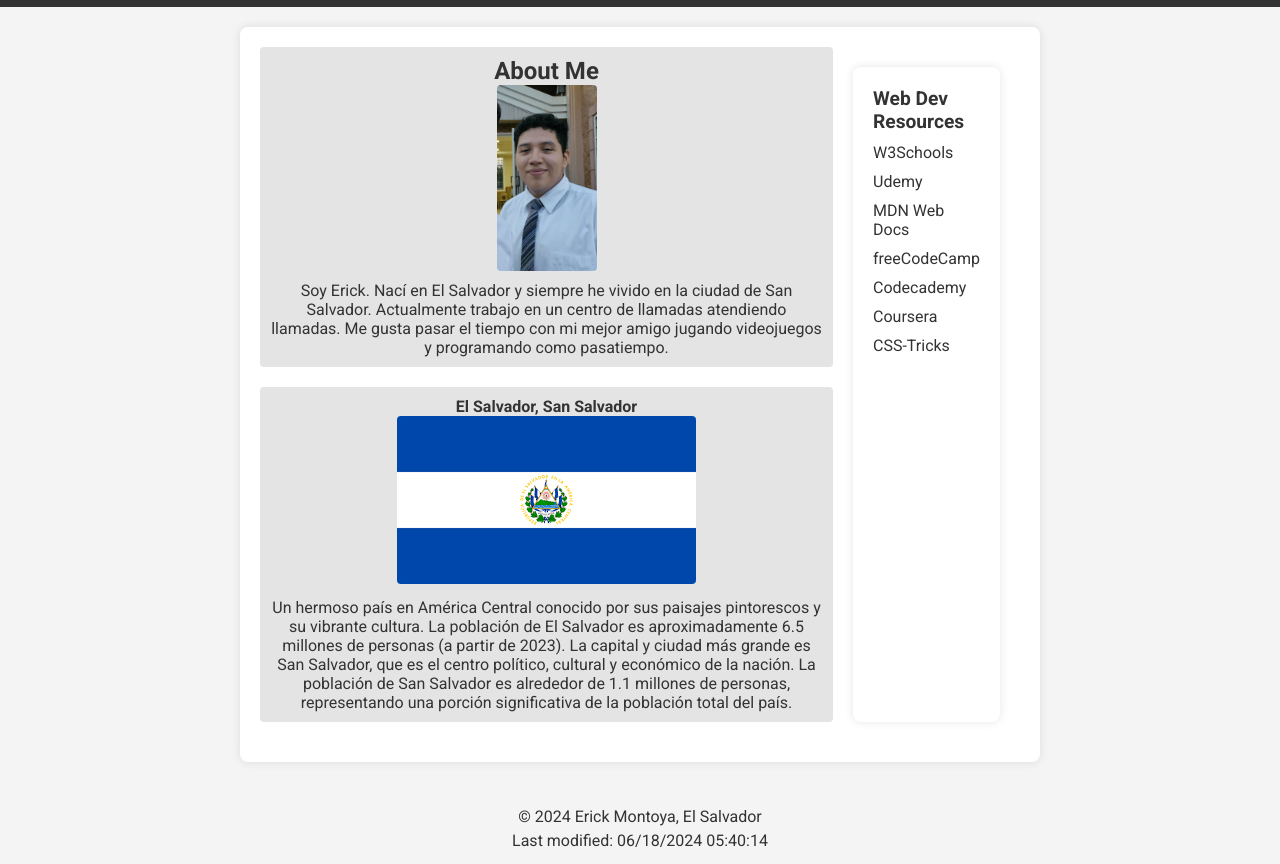
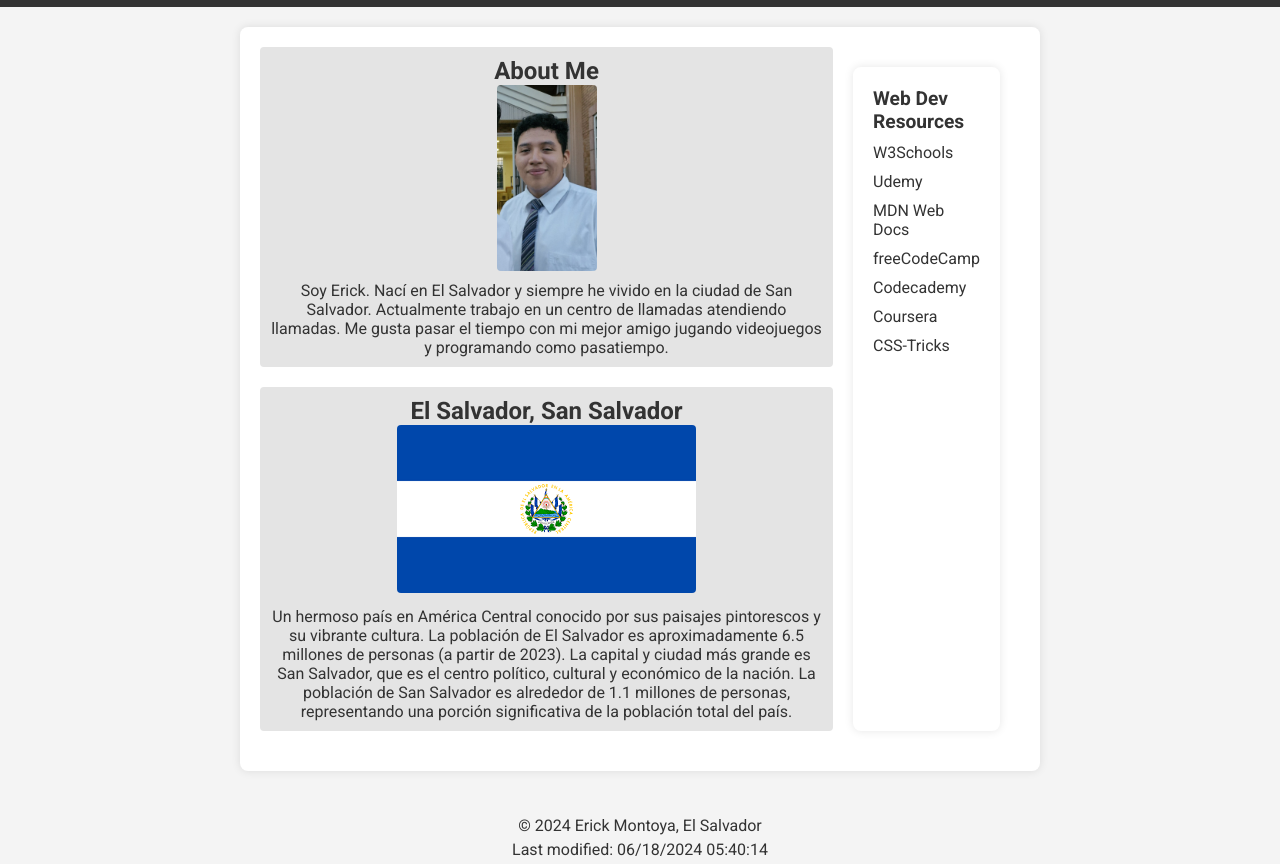
Before and after one commit to montoyaefra/wdd131, a plain HTML site: page index.html in a window 1280 px wide. Shown: the part 80-944 px from the top of the page. Drawn offline with Linux system fonts and the light colour scheme.

Commit message:
h4 fixed

```diff
--- a/index.html
+++ b/index.html
@@ -33,7 +33,7 @@
                 <p>Soy Erick. Nací en El Salvador y siempre he vivido en la ciudad de San Salvador. Actualmente trabajo en un centro de llamadas atendiendo llamadas. Me gusta pasar el tiempo con mi mejor amigo jugando videojuegos y programando como pasatiempo.</p>
             </section>
             <section class="card">
-                <h4>El Salvador, San Salvador</h4>
+                <h2>El Salvador, San Salvador</h2>
                 <div>
                     <img src="images/el_salvador_flag.png" alt="Bandera de El Salvador">
                     <p>Un hermoso país en América Central conocido por sus paisajes pintorescos y su vibrante cultura. La población de El Salvador es aproximadamente 6.5 millones de personas (a partir de 2023). La capital y ciudad más grande es San Salvador, que es el centro político, cultural y económico de la nación. La población de San Salvador es alrededor de 1.1 millones de personas, representando una porción significativa de la población total del país.</p>
```
